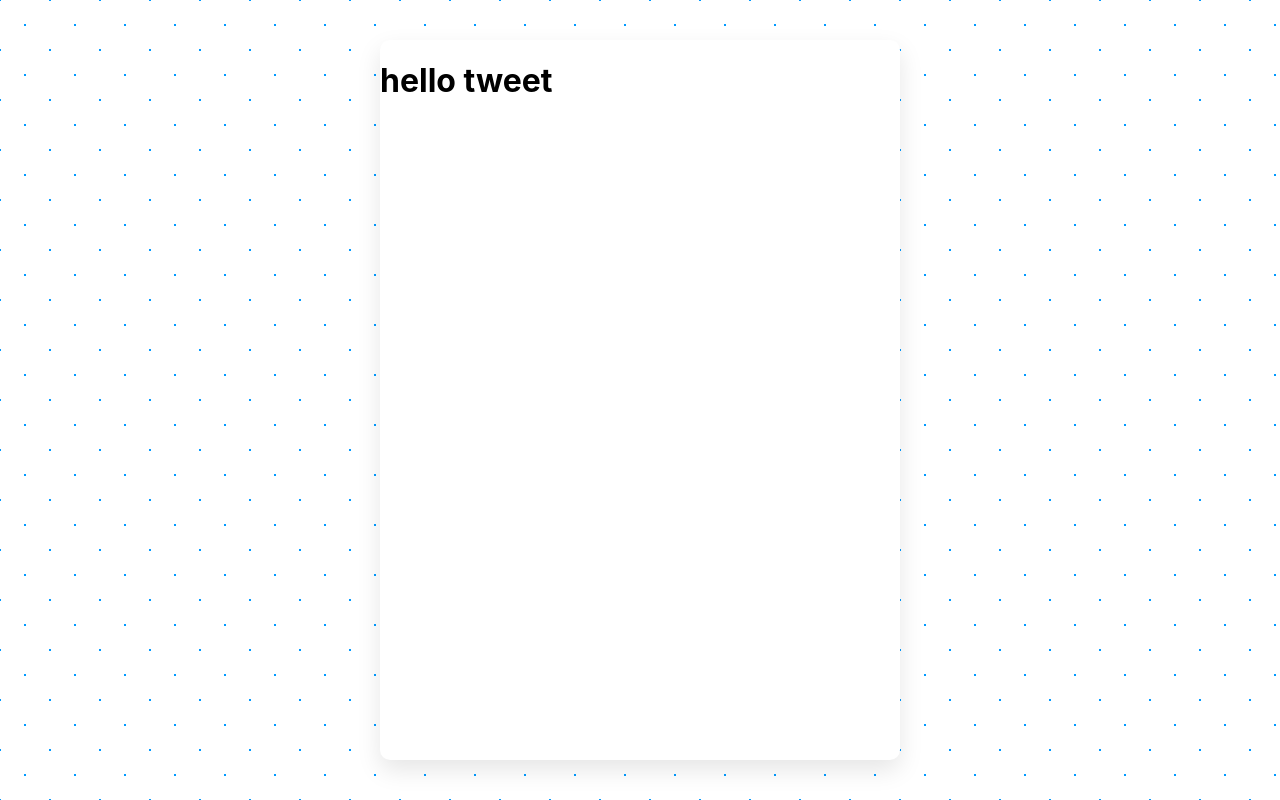
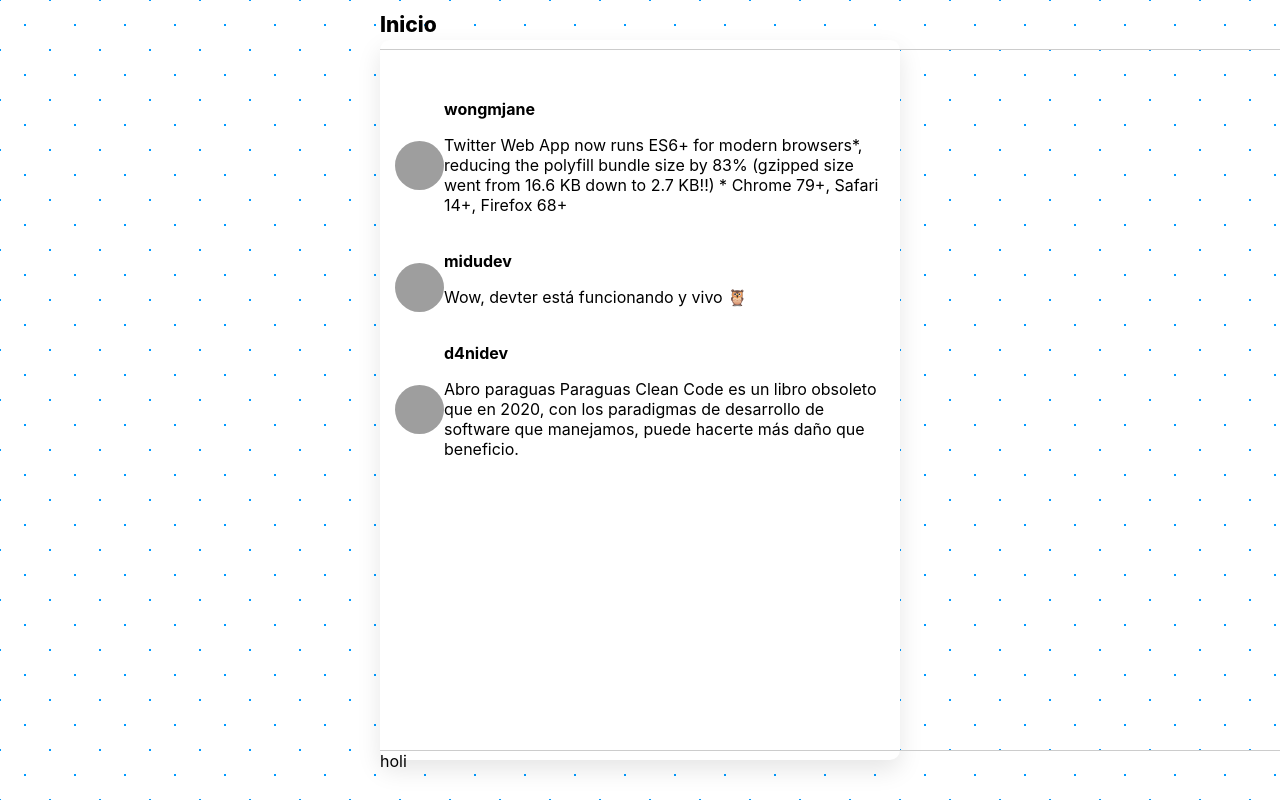
Before and after one commit to DaniRdz/Devtter-NextJs, a Next.js app: page /home in a window 1280 px wide. Built offline with nearby package versions, Linux system fonts and the light colour scheme; grey boxes are pictures that could not be loaded.

Commit message:
render some devteets

```diff
--- a/pages/api/hello.js
+++ /dev/null
@@ -1,5 +0,0 @@
-// Next.js API route support: https://nextjs.org/docs/api-routes/introduction
-
-export default (req, res) => {
-  res.status(200).json({ userName: "@RdzCore" });
-};
--- /dev/null
+++ b/pages/api/statuses/home_timeline/index.js
@@ -0,0 +1,35 @@
+const timeline = [
+  {
+    id: "0",
+    avatar:
+      "https://pbs.twimg.com/profile_images/1337084860792356866/h10V5_yC_400x400.jpg",
+    username: "wongmjane",
+    message: `Twitter Web App now runs ES6+ for modern browsers*, reducing the polyfill bundle size by 83%
+
+    (gzipped size went from 16.6 KB down to 2.7 KB!!)
+
+    * Chrome 79+, Safari 14+, Firefox 68+`,
+  },
+  {
+    id: "1",
+    avatar:
+      "https://pbs.twimg.com/profile_images/1083714591752941568/Q7LnIANs_reasonably_small.jpg",
+    username: "midudev",
+    message: "Wow, devter está funcionando y vivo 🦉",
+    name: "Miguel Ángel Durán",
+  },
+  {
+    id: "2",
+    username: "d4nidev",
+    name: "Daniel de la Cruz",
+    avatar:
+      "https://pbs.twimg.com/profile_images/1298571647180472320/zjkVwkJL_400x400.jpg",
+    message: `Abro paraguas Paraguas
+
+    Clean Code es un libro obsoleto que en 2020, con los paradigmas de desarrollo de software que manejamos, puede hacerte más daño que beneficio.`,
+  },
+];
+
+export default (req, res) => {
+  res.status(200).json(timeline);
+};
--- a/pages/home/index.js
+++ b/pages/home/index.js
@@ -1,8 +1,36 @@
+import { useEffect, useState } from "react";
+
 import AppLayout from "components/appLayout";
+import Avatar from "components/avatar";
+
+import styles from "styles/TimeLine.module.css";
 export default function Home() {
+  const [timeline, setTimeline] = useState([]);
+  useEffect(() => {
+    fetch("http://localhost:3000/api/statuses/home_timeline")
+      .then((res) => res.json())
+      .then(setTimeline);
+  }, []);
+
   return (
     <AppLayout>
-      <h1>hello tweet</h1>
+      <header className={styles.header}>
+        <h2>Inicio</h2>
+      </header>
+      <section className={styles.timeLine}>
+        {timeline.map((deveet) => {
+          return (
+            <article key={deveet.id}>
+              <Avatar alt={deveet.username} src={deveet.avatar} />
+              <div>
+                <strong>{deveet.username}</strong>
+                <p>{deveet.message}</p>
+              </div>
+            </article>
+          );
+        })}
+      </section>
+      <nav className={styles.nav}>holi</nav>
     </AppLayout>
   );
 }
--- a/styles/Layout.module.css
+++ b/styles/Layout.module.css
@@ -9,6 +9,7 @@
   border-radius: 10px;
   width: 100%;
   height: 100%;
+  position: relative;
 }
 
 @media (min-width: 520px) {
--- /dev/null
+++ b/styles/TimeLine.module.css
@@ -0,0 +1,30 @@
+.header {
+  display: flex;
+  align-items: center;
+  border-bottom: 1px solid #ccc;
+  height: 49px;
+  position: fixed;
+  top: 0;
+  width: 100%;
+}
+.header > h2 {
+  font-weight: 800;
+  font-size: 21px;
+}
+
+.nav {
+  border-top: 1px solid #ccc;
+  height: 49px;
+  position: fixed;
+  bottom: 0;
+  width: 100%;
+}
+
+.timeLine {
+  padding-top: 49px;
+}
+
+.timeLine > article {
+  display: flex;
+  padding: 10px 15px;
+}
```
